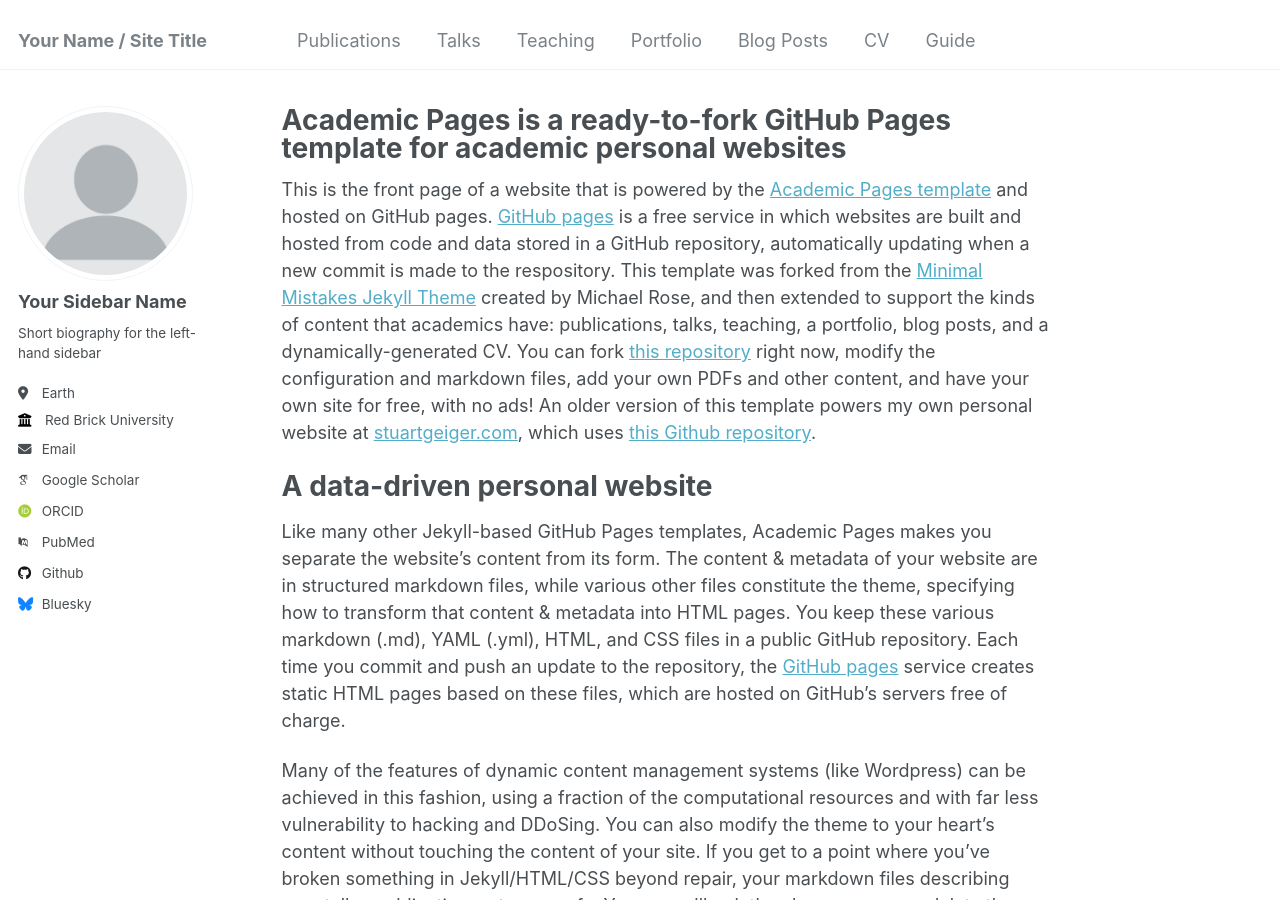
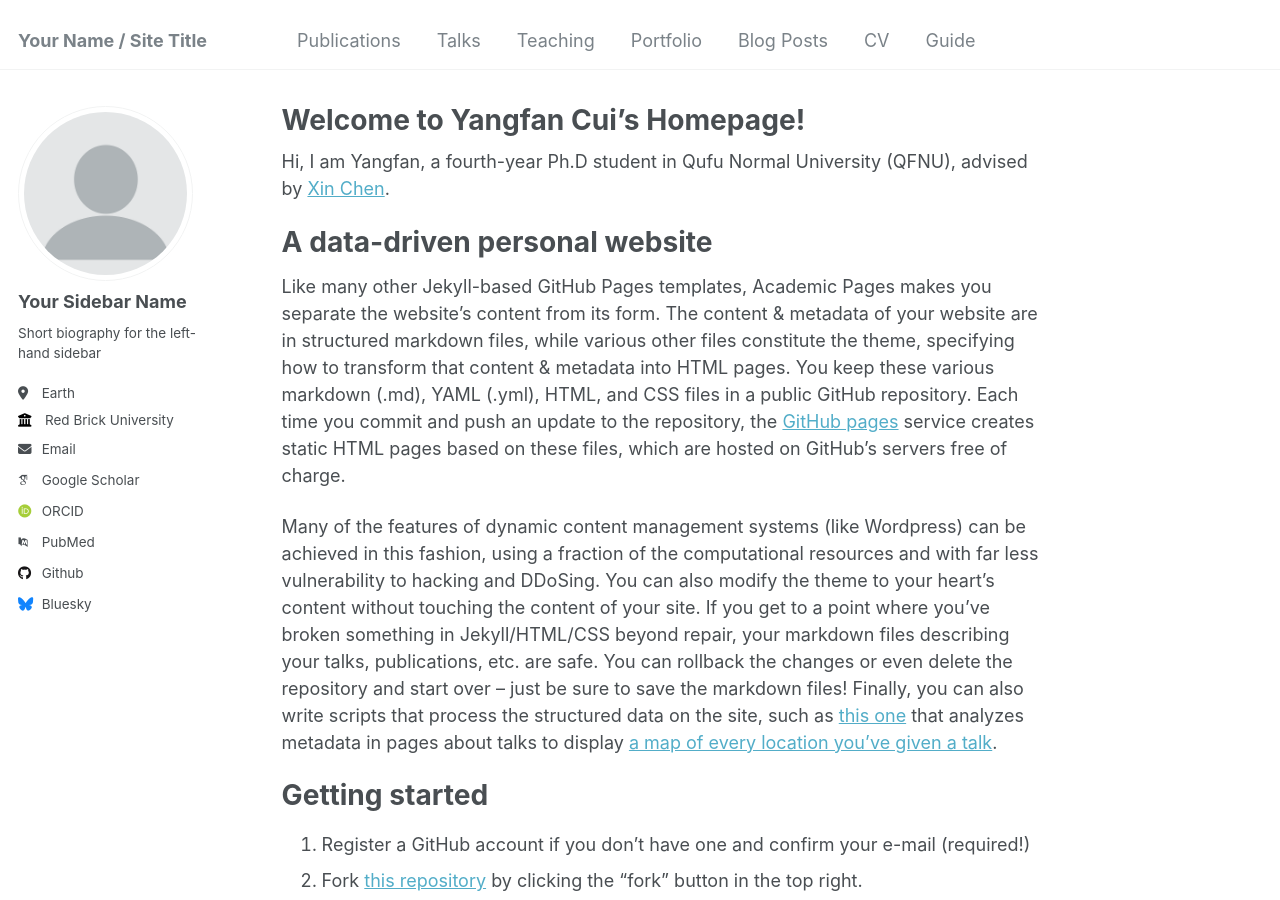
Before and after one commit to nictacui/nictacui.github.io, a Jekyll site: the page built from _pages/about.md, in a window 1280 px wide and 900 px high. Built offline with Jekyll 4.4.1, drawn with Linux system fonts in a browser that asks for light colours; some web fonts are replaced.

Commit message:
Update about.md

```diff
--- a/_pages/about.md
+++ b/_pages/about.md
@@ -1,13 +1,13 @@
 ---
 permalink: /
-title: "Academic Pages is a ready-to-fork GitHub Pages template for academic personal websites"
+title: "Welcome to Yangfan Cui's Homepage!"
 author_profile: true
 redirect_from:
   - /about/
   - /about.html
 ---
 
-This is the front page of a website that is powered by the [Academic Pages template](https://github.com/academicpages/academicpages.github.io) and hosted on GitHub pages. [GitHub pages](https://pages.github.com) is a free service in which websites are built and hosted from code and data stored in a GitHub repository, automatically updating when a new commit is made to the respository. This template was forked from the [Minimal Mistakes Jekyll Theme](https://mmistakes.github.io/minimal-mistakes/) created by Michael Rose, and then extended to support the kinds of content that academics have: publications, talks, teaching, a portfolio, blog posts, and a dynamically-generated CV. You can fork [this repository](https://github.com/academicpages/academicpages.github.io) right now, modify the configuration and markdown files, add your own PDFs and other content, and have your own site for free, with no ads! An older version of this template powers my own personal website at [stuartgeiger.com](http://stuartgeiger.com), which uses [this Github repository](https://github.com/staeiou/staeiou.github.io).
+Hi, I am Yangfan, a fourth-year Ph.D student in Qufu Normal University (QFNU), advised by [Xin Chen](https://www.x-mol.com/groups/hppms/people/16465).
 
 A data-driven personal website
 ======
```
